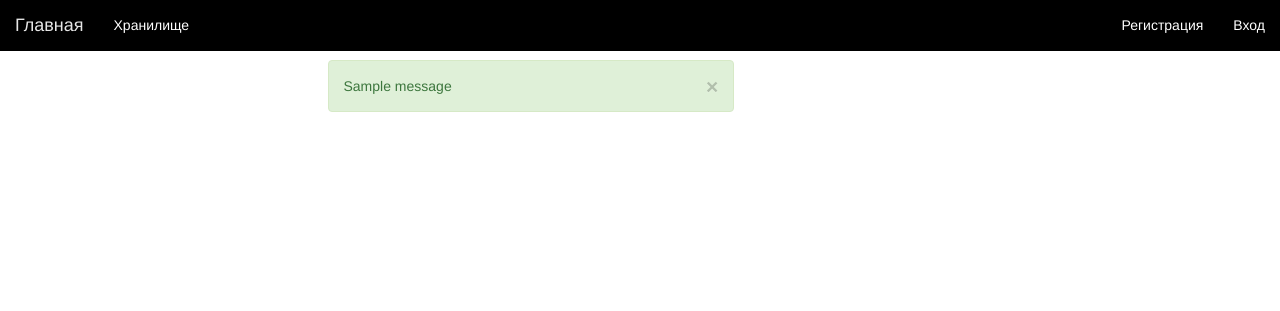
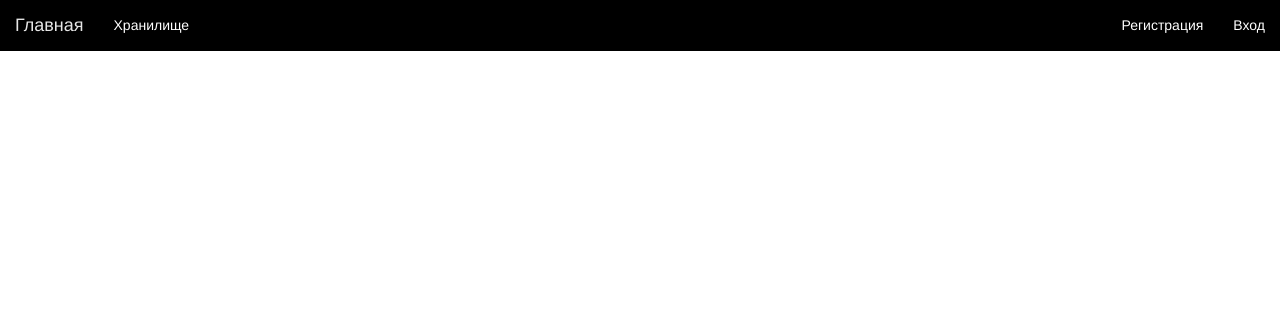
Before and after one commit to xTomo/rbtm-web, a Django app: template robotom/main/templates/main/done.html in a window 1280 px wide. Shown: the top 311 px of the page. Run offline with Django 3.2, Linux system fonts and the light colour scheme; the template is opened without the code that fills it: most values are stand-ins (such as "Sample title", 1, 10 or a date in 2020); one stand-in notice (Sample message) is shown; some libraries are stand-ins or nearby versions.

Commit message:
fix: remove old static messages block from done.html

```diff
--- a/robotom/main/templates/main/done.html
+++ b/robotom/main/templates/main/done.html
@@ -1,16 +1,4 @@
 {% extends "base.html" %}
 
 {% block content %}
-
-    <div class="row">
-        {% for message in messages %}
-            <div class="col-sm-6 col-sm-offset-3 col-lg-4 col-lg-offset-3">
-                <div class="alert alert-{% if message.tags %}{% if message.tags == "error" %}danger{% else %}{{ message.tags }}{% endif %}{% else %}info{% endif %}">
-                    <a class="close" data-dismiss="alert" href="{% url 'storage:index' %}">&times;</a>
-                    {{ message }}
-                </div>
-            </div>
-        {% endfor %}
-    </div>
-
 {% endblock %}
```
